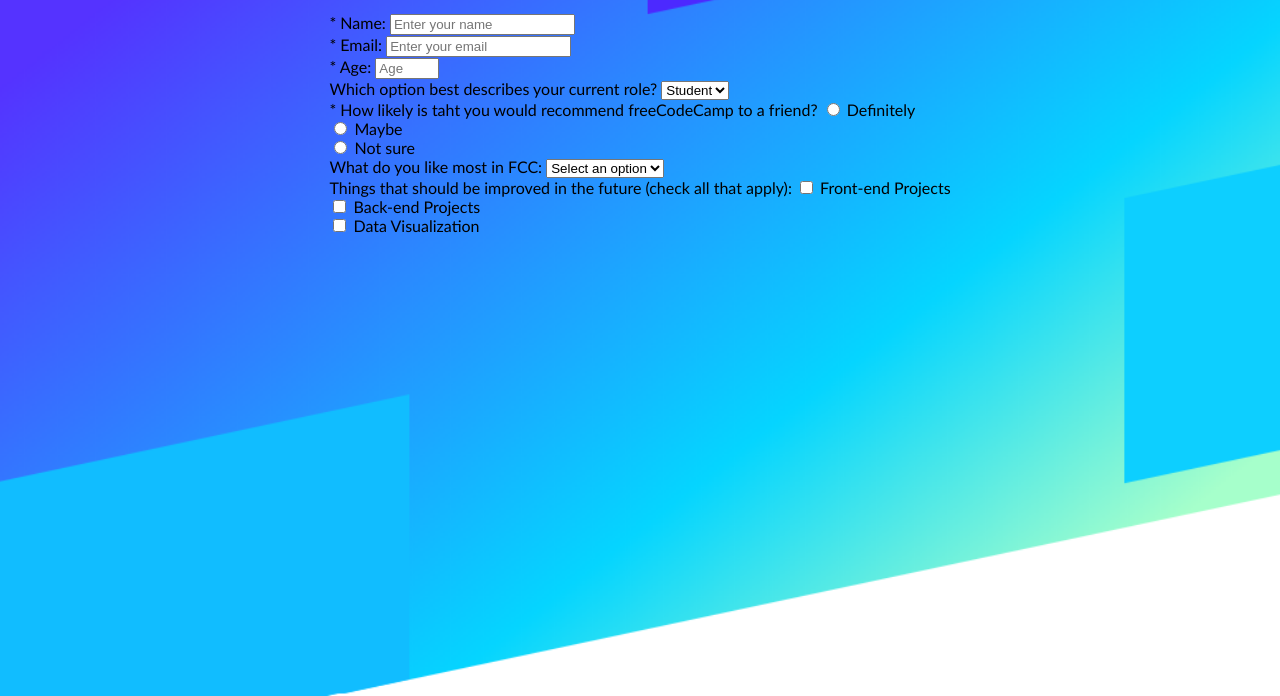
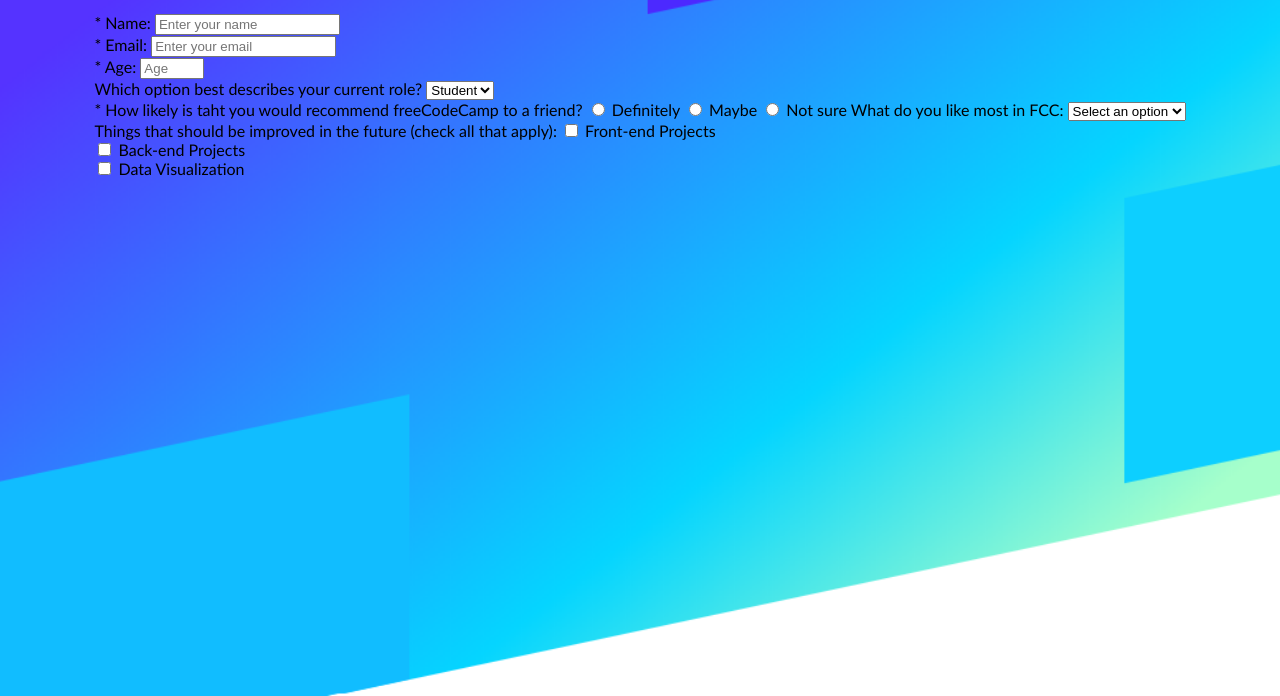
Before and after one commit to SofiaLRMS/survey-form, a plain HTML site: page index.html in a window 1280 px wide. Shown: the part 104-800 px from the top of the page. Drawn offline with Linux system fonts and the light colour scheme.

Commit message:
Update index.html

```diff
--- a/index.html
+++ b/index.html
@@ -21,9 +21,9 @@
 <label for="age">* Age: </label><input type="number" id="age" placeholder="Age" min="1" max="100" required><br>
 <label for="roles">Which option best describes your current role? </label><select id="roles"><option>Student</option></select><br>
 <label for="recommend">* How likely is taht you would recommend freeCodeCamp to a friend? </label>
-<input type="radio" name="recommend" id="definitely" value="Definitely"><label for="definitely"> Definitely </label><br>
-<input type="radio" name="recommend" id="maybe" value="Maybe"><label for="maybe"> Maybe </label><br>
-<input type="radio" name="recommend" id="not-sure" value="Not-sure"><label for="not-sure"> Not sure </label><br>
+<input type="radio" name="recommend" id="definitely" value="Definitely"><label for="definitely"> Definitely </label>
+<input type="radio" name="recommend" id="maybe" value="Maybe"><label for="maybe"> Maybe </label>
+<input type="radio" name="recommend" id="not-sure" value="Not-sure"><label for="not-sure"> Not sure </label>
 <label>What do you like most in FCC: </label><select id="like"><option>Select an option</option></select><br>
 <label for="things"> Things that should be improved in the future (check all that apply):</label>
 <input type="checkbox" id="idfe" name="thing" value="Front-end Projects"><label for="idfe"> Front-end Projects </label><br>
```
